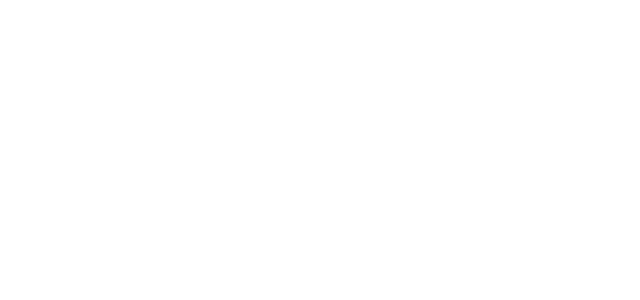
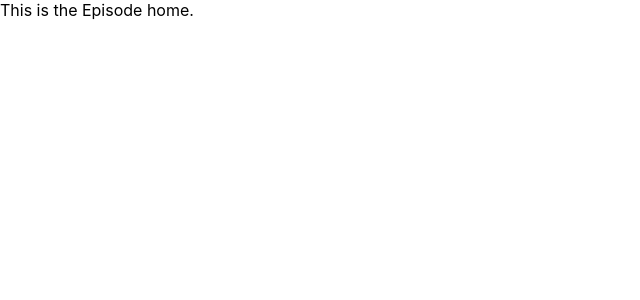
Before and after one commit to otsang3/the-office-api, a React (Create React App) app: page /episodes in a window 1280 px wide. Shown: the top 300 px of the page, without its empty margins (0-640 px from the left). Built offline with nearby package versions, Linux system fonts and the light colour scheme.

Commit message:
added skeleton for home/episode pages, installed react-router-dom

```diff
--- a/package.json
+++ b/package.json
@@ -8,6 +8,7 @@
     "@testing-library/user-event": "^12.6.2",
     "react": "^17.0.1",
     "react-dom": "^17.0.1",
+    "react-router-dom": "^5.2.0",
     "react-scripts": "4.0.1",
     "web-vitals": "^0.2.4"
   },
--- a/public/index.html
+++ b/public/index.html
@@ -2,7 +2,6 @@
 <html lang="en">
   <head>
     <meta charset="utf-8" />
-    <link rel="icon" href="%PUBLIC_URL%/favicon.ico" />
     <meta name="viewport" content="width=device-width, initial-scale=1" />
     <meta name="theme-color" content="#000000" />
     <meta
@@ -24,7 +23,7 @@
       work correctly both with client-side routing and a non-root public URL.
       Learn how to configure a non-root public URL by running `npm run build`.
     -->
-    <title>React App</title>
+    <title>The Office</title>
   </head>
   <body>
     <noscript>You need to enable JavaScript to run this app.</noscript>
--- a/src/App.js
+++ b/src/App.js
@@ -1,9 +1,20 @@
+import React from 'react';
+import { BrowserRouter as Router, Route, Switch } from 'react-router-dom';
+import EpisodeMain from './components/EpisodeMain';
+import HomePage from './components/HomePage';
+
 
 function App() {
   return (
-    <div>
+    <Router>
+      <div>
+        <Switch>
+          <Route exact path="/" render={() => <HomePage/>}/>
+          <Route exact path="/episodes" render={() => <EpisodeMain/>}/>
+        </Switch>
+      </div>
+    </Router>
 
-    </div>
   );
 }
 
--- /dev/null
+++ b/src/components/EpisodeMain.js
@@ -0,0 +1,12 @@
+import React from 'react';
+
+function EpisodeMain() {
+
+    return(
+        <div>
+            This is the Episode home.
+        </div>
+    )
+}
+
+export default EpisodeMain;
--- /dev/null
+++ b/src/components/HomePage.js
@@ -0,0 +1,12 @@
+import React from 'react';
+
+function HomePage() {
+
+    return(
+        <div>
+            This is the HomePage
+        </div>
+    )
+}
+
+export default HomePage;
```
Also changed, not shown: 2 other files (tests, documents, lock files or other folders).
